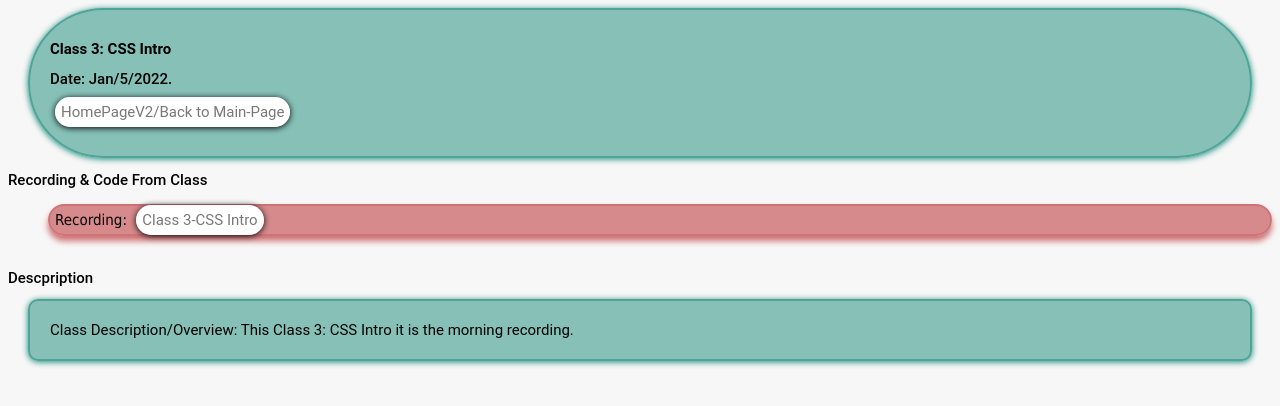
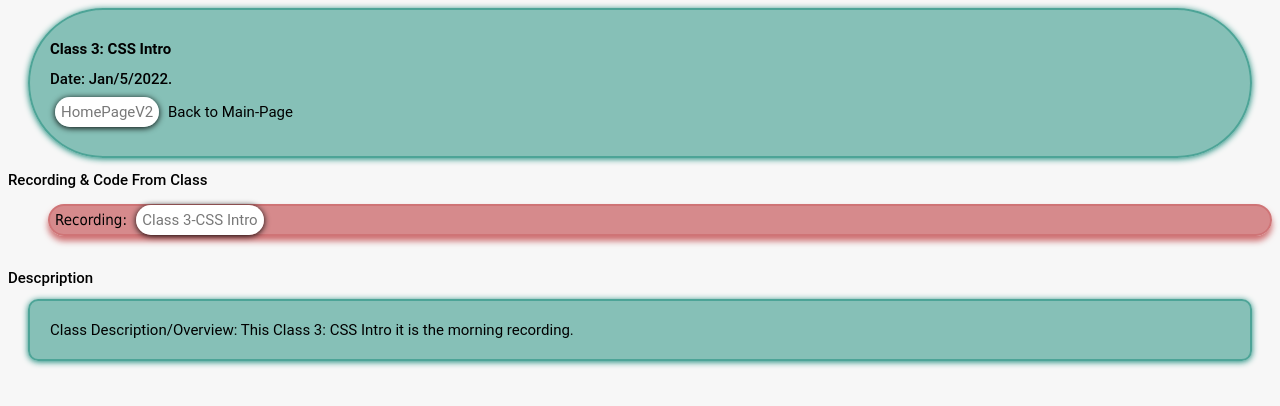
Before and after one commit to MeirSelig/Zoom-Recording-Project-2022_Semester4-V3, a plain HTML site: page class-pages-v2/html/class3page.html in a window 1280 px wide. Drawn offline with Linux system fonts and the light colour scheme.

Commit message:
Update class3page.html
Make "Back to Home..." consistent with later pages

```diff
--- a/class-pages-v2/html/class3page.html
+++ b/class-pages-v2/html/class3page.html
@@ -10,7 +10,7 @@
     <header class="">
       <h1>Class 3: CSS Intro </h1>
       <h2>Date: Jan/5/2022.</h2>
-      <h3><a href="../../indexV2.html">HomePageV2/Back to Main-Page</a></h3>
+      <h3><a href="../../indexV2.html">HomePageV2</a> Back to Main-Page</h3>
     </header>
 
     <div class="">
```
